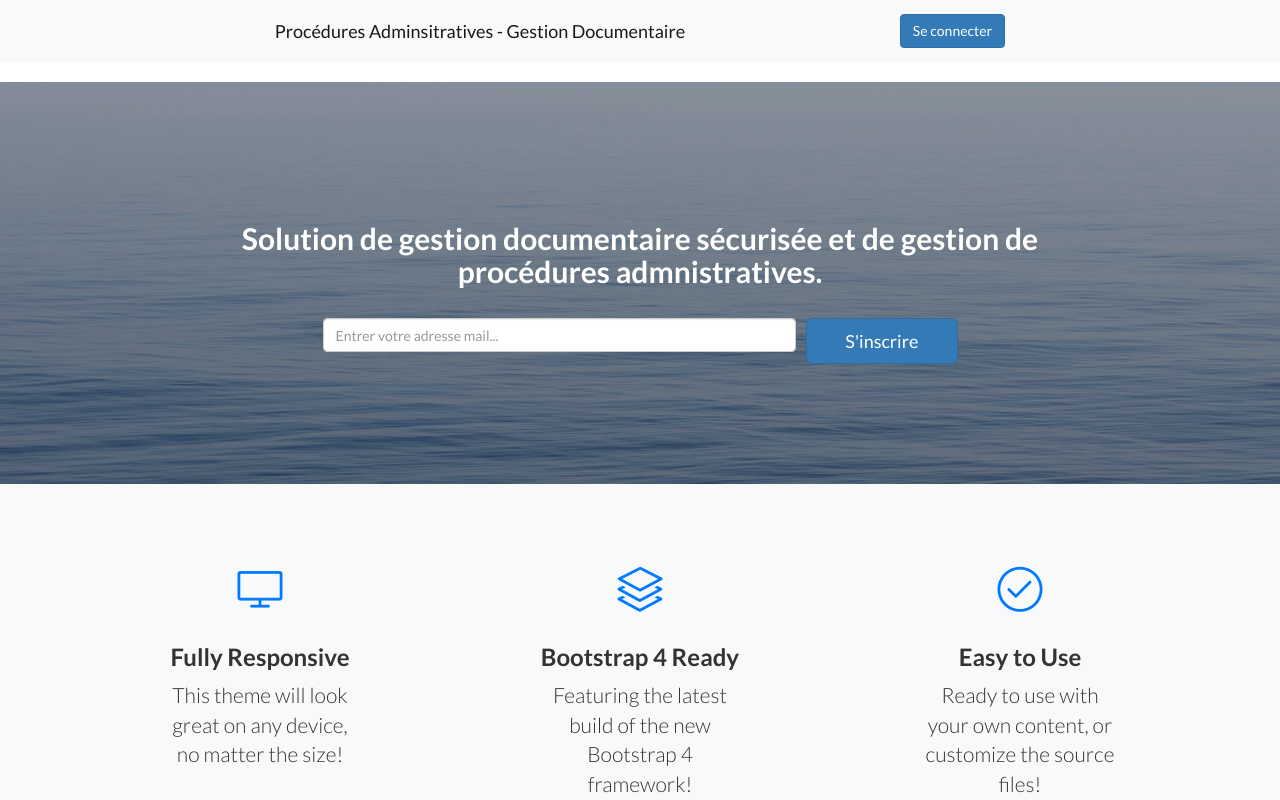
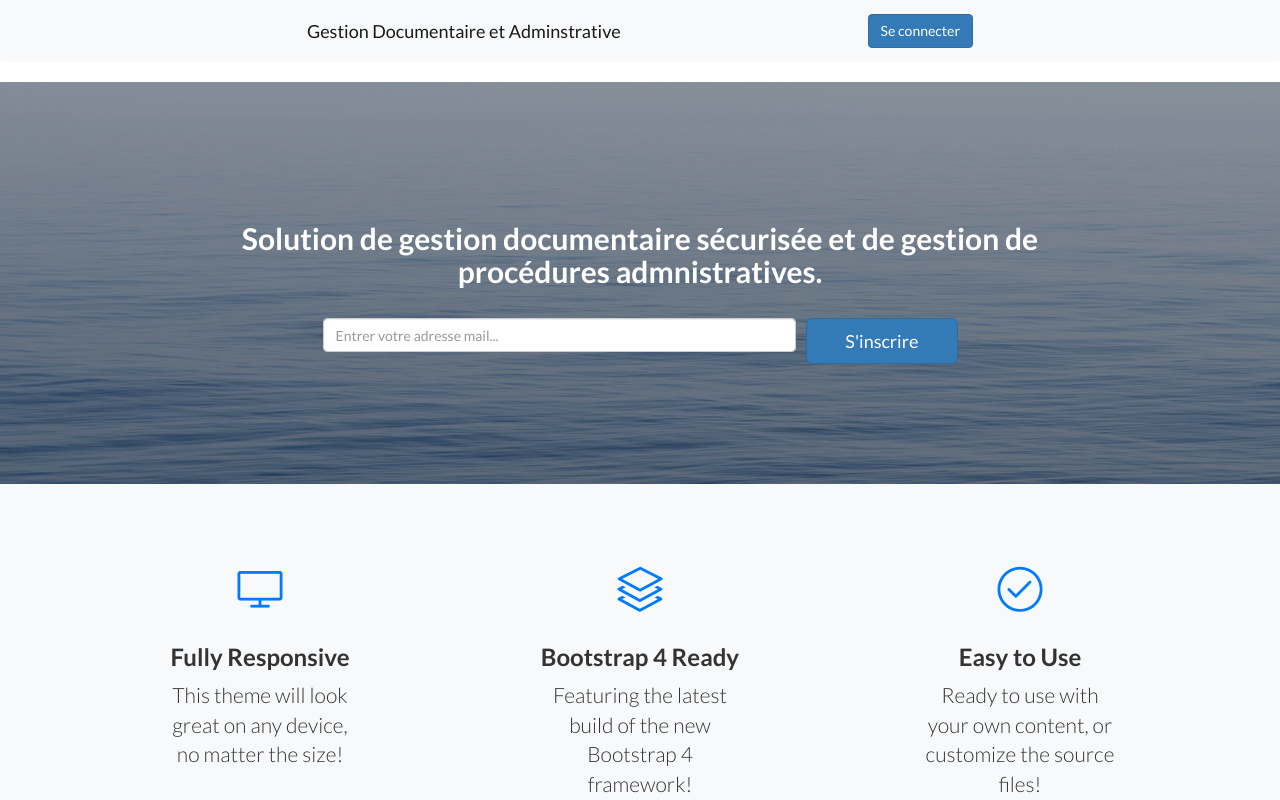
Before and after one commit to BlackNeo/ngAdminProcedures, an Angular app: page / in a window 1280 px wide. Shown: the top 800 px of the page. Built offline with nearby package versions, Linux system fonts and the light colour scheme.

Commit message:
Commit message : Fix Login path (add urlPrefix Angular variable)

```diff
--- a/src/app/home/home.component.html
+++ b/src/app/home/home.component.html
@@ -1,7 +1,7 @@
     <!-- Navigation -->
     <nav class="navbar navbar-light bg-light static-top">
       <div class="container">
-        <a class="navbar-brand" href="/{{urlPrefix}}/">Procédures Adminsitratives - Gestion Documentaire</a>
+        <a class="navbar-brand" href="/{{urlPrefix}}/">Gestion Documentaire et Adminstrative</a>
         <a class="btn btn-primary" href="/{{urlPrefix}}/login">Se connecter</a>
       </div>
     </nav>
```
